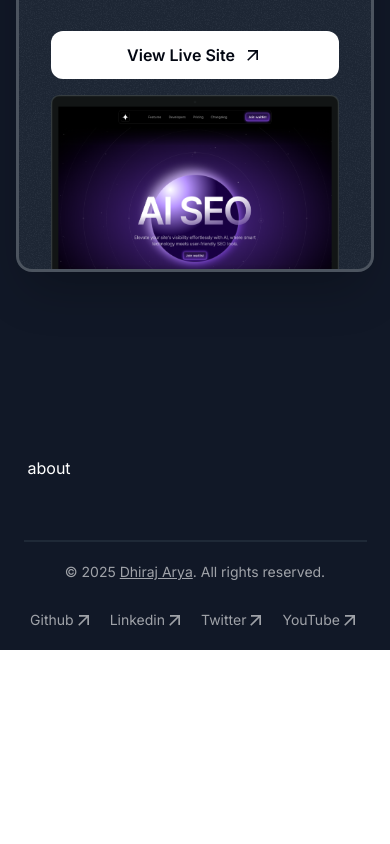
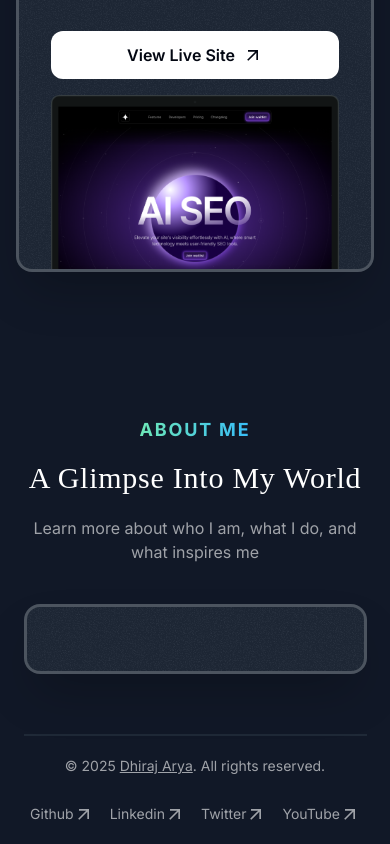
Before and after one commit to dhirajaryaa/modern-Portfolio, a React (Vite) app: page / in a window 390 px wide. Shown: the part 2429-3273 px from the top of the page. Before the commit the page ends 3079 px from the top, so only its background shows below. Built offline with nearby package versions, Linux system fonts and the light colour scheme; a web font is replaced by a local one.

Commit message:
style: adding new card component

```diff
--- a/src/components/About.jsx
+++ b/src/components/About.jsx
@@ -1,13 +1,19 @@
+import Card from "./Card";
+import SectionHeader from "./SectionHeader";
 
 function About() {
   return (
-    <section id="about">
-        <div className="container px-5 py-10">
-            about
-        </div>
-
+    <section id="about" className="pb-10">
+      <div className="container">
+        <SectionHeader
+          tag="About Me"
+          title="A glimpse into my world"
+          description="Learn more about who I am, what I do, and what inspires me"
+        />
+        <Card></Card>
+      </div>
     </section>
-  )
+  );
 }
 
-export default About
+export default About;
--- /dev/null
+++ b/src/components/Card.jsx
@@ -0,0 +1,21 @@
+import GrainImg from "../assets/images/grain.jpg";
+
+function Card({children}) {
+  return (
+    <article
+    className="w-full mt-10 gap-10 bg-gray-800 rounded-2xl relative z-0 overflow-hidden shadow-2xl p-8 md:p-12 lg:py-16 lg:px-20 border-white/20 border-[3px]"
+    role="article"
+  >
+    {/* grains background image  */}
+    <div
+      className="absolute inset-0 -z-30 opacity-5"
+      style={{ backgroundImage: `url(${GrainImg})` }}
+      role="presentation"
+      aria-hidden="true"
+    ></div>
+    <div className="">{children}</div>
+  </article>
+  )
+}
+
+export default Card
```
